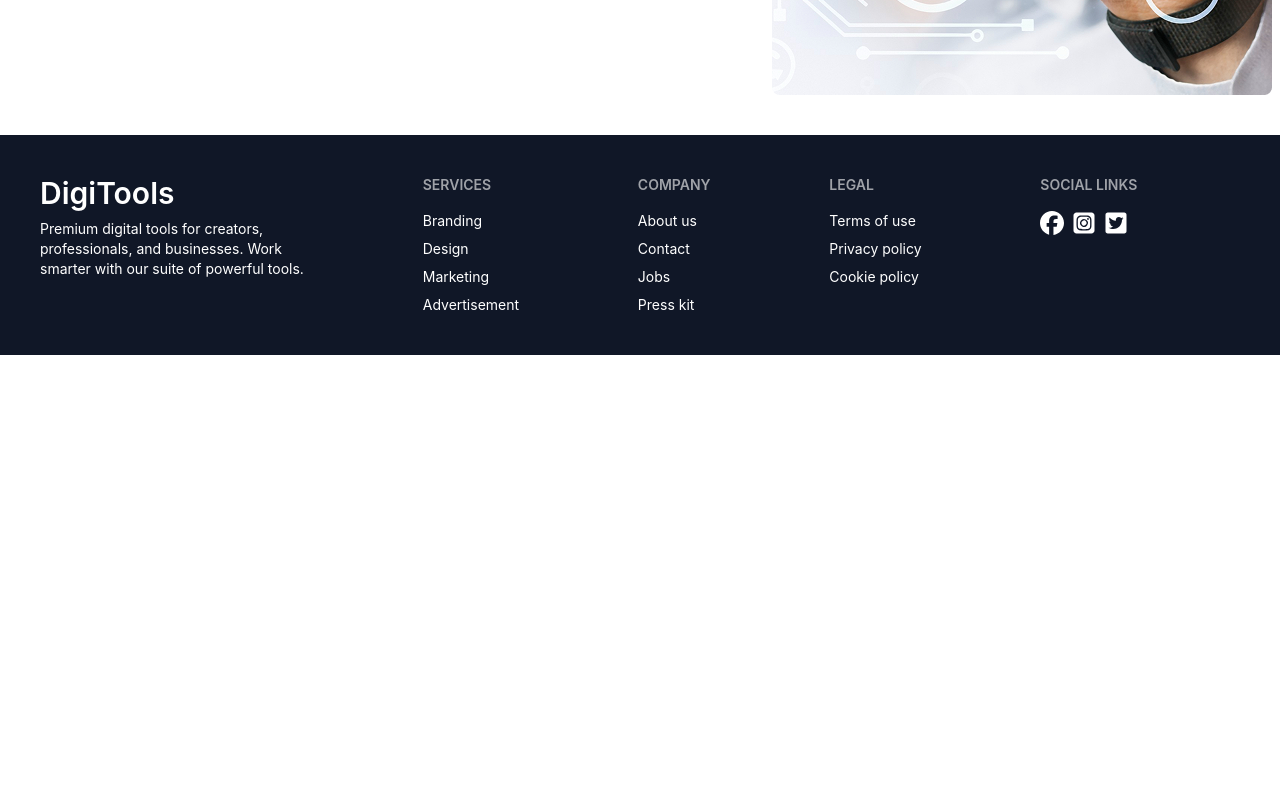
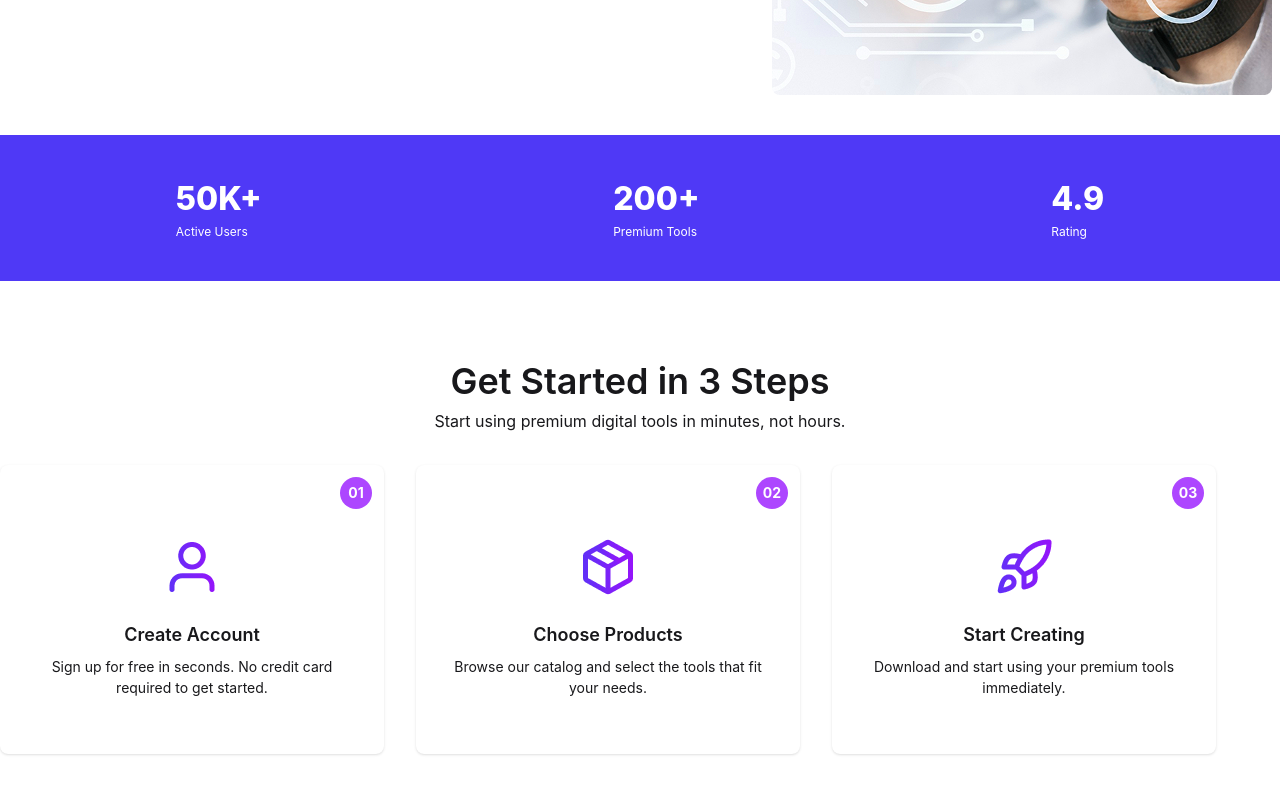
Before and after one commit to anaitullah31/digital-tools, a React (Vite) app: page / in a window 1280 px wide. Shown: the part 600-1400 px from the top of the page. Before the commit the page ends 955 px from the top, so only its background shows below. Built offline with nearby package versions, Linux system fonts and the light colour scheme.

Commit message:
Design Stat and get started section

```diff
--- a/src/App.jsx
+++ b/src/App.jsx
@@ -1,13 +1,17 @@
 import "./App.css";
 import Footer from "./components/Footer/Footer";
+import GetStarted from "./components/GetStarted/GetStarted";
 import Header from "./components/Header/Header";
 import Hero from "./components/Hero/Hero";
+import Stat from "./components/Stat/Stat";
 
 function App() {
   return (
     <>
       <Header />
       <Hero />
+      <Stat />
+      <GetStarted />
       <div className="bg-[#101727] text-white">
         <Footer />
       </div>
--- /dev/null
+++ b/src/components/GetStarted/GetStarted.jsx
@@ -0,0 +1,38 @@
+import SectionHeading from "../SectionHeading/SectionHeading";
+import GetStartedCard from "./GetStartedCard";
+import Package from "../../assets/package.png";
+import Rocket from "../../assets/rocket.png";
+import User from "../../assets/user.png";
+
+const GetStarted = () => {
+  return (
+    <div className="max-w-7xl mx-auto py-20">
+      <SectionHeading
+        title="Get Started in 3 Steps"
+        description="Start using premium digital tools in minutes, not hours."
+      />
+      <div className="flex gap-8 pt-8">
+        <GetStartedCard
+          cardTitle="Create Account"
+          cardDescription="Sign up for free in seconds. No credit card required to get started."
+          image={User}
+          index="01"
+        />
+        <GetStartedCard
+          cardTitle="Choose Products"
+          cardDescription="Browse our catalog and select the tools that fit your needs."
+          image={Package}
+          index="02"
+        />
+        <GetStartedCard
+          cardTitle="Start Creating"
+          cardDescription="Download and start using your premium tools immediately."
+          image={Rocket}
+          index="03"
+        />
+      </div>
+    </div>
+  );
+};
+
+export default GetStarted;
--- /dev/null
+++ b/src/components/GetStarted/GetStartedCard.jsx
@@ -0,0 +1,18 @@
+const GetStartedCard = ({ image, index, cardTitle, cardDescription }) => {
+  return (
+    <div className="card bg-base-100 w-96 shadow-sm py-8">
+      <div className="absolute top-3 right-3 bg-purple-500 text-white w-8 h-8 flex items-center justify-center rounded-full text-sm font-bold">
+        {String(index).padStart(2, "0")}
+      </div>
+      <figure className="px-10 pt-10">
+        <img src={image} />
+      </figure>
+      <div className="card-body items-center text-center">
+        <h2 className="card-title">{cardTitle}</h2>
+        <p>{cardDescription}</p>
+      </div>
+    </div>
+  );
+};
+
+export default GetStartedCard;
--- /dev/null
+++ b/src/components/Products/Products.jsx
@@ -0,0 +1,10 @@
+
+const Products = () => {
+    return (
+        <div>
+
+        </div>
+    );
+};
+
+export default Products;
--- /dev/null
+++ b/src/components/SectionHeading/SectionHeading.jsx
@@ -0,0 +1,10 @@
+const SectionHeading = ({ title, description }) => {
+  return (
+    <div className="text-center">
+      <h2 className="text-4xl font-semibold">{title}</h2>
+      <p className="mt-2">{description}</p>
+    </div>
+  );
+};
+
+export default SectionHeading;
--- /dev/null
+++ b/src/components/Stat/Stat.jsx
@@ -0,0 +1,22 @@
+const Stat = () => {
+  return (
+    <div className="bg-[#4F39F6] text-white py-10">
+      <div className="max-w-7xl mx-auto flex justify-around">
+        <div className="">
+          <div className="stat-value">50K+</div>
+          <div className="stat-desc text-white">Active Users</div>
+        </div>
+        <div className="">
+          <div className="stat-value">200+</div>
+          <div className="stat-desc text-white">Premium Tools</div>
+        </div>
+        <div className="">
+          <div className="stat-value">4.9</div>
+          <div className="stat-desc text-white">Rating</div>
+        </div>
+      </div>
+    </div>
+  );
+};
+
+export default Stat;
```
